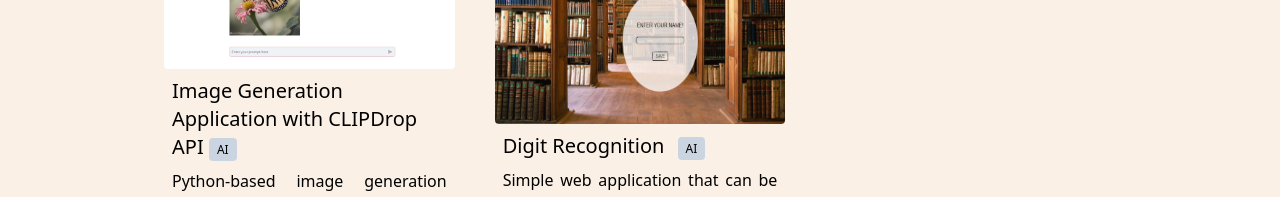
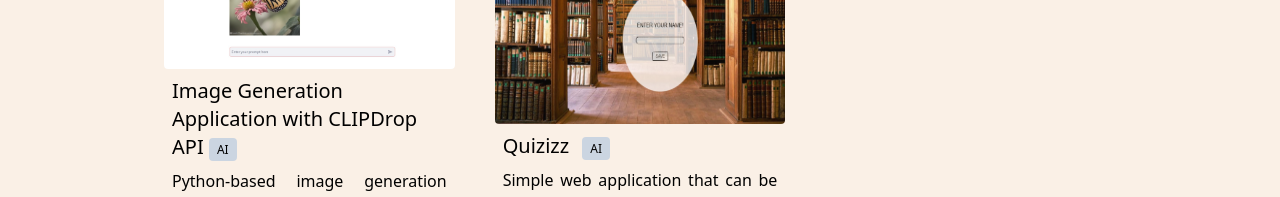
Before and after one commit to Greethika-D/Portfolio, a plain HTML site: page index.html in a window 1280 px wide. Shown: the part 860-1057 px from the top of the page. Drawn offline with nearby package versions, Linux system fonts and the light colour scheme.

Commit message:
Update index.html

```diff
--- a/index.html
+++ b/index.html
@@ -91,7 +91,7 @@
                 alt=""
               />
               <div class="text-xl font-roboto p-2">
-                Digit Recognition
+                Quizizz
                 <span class="p-[3px] mx-2 px-2 bg-slate-300 text-xs rounded">
                   AI
                 </span>
```
